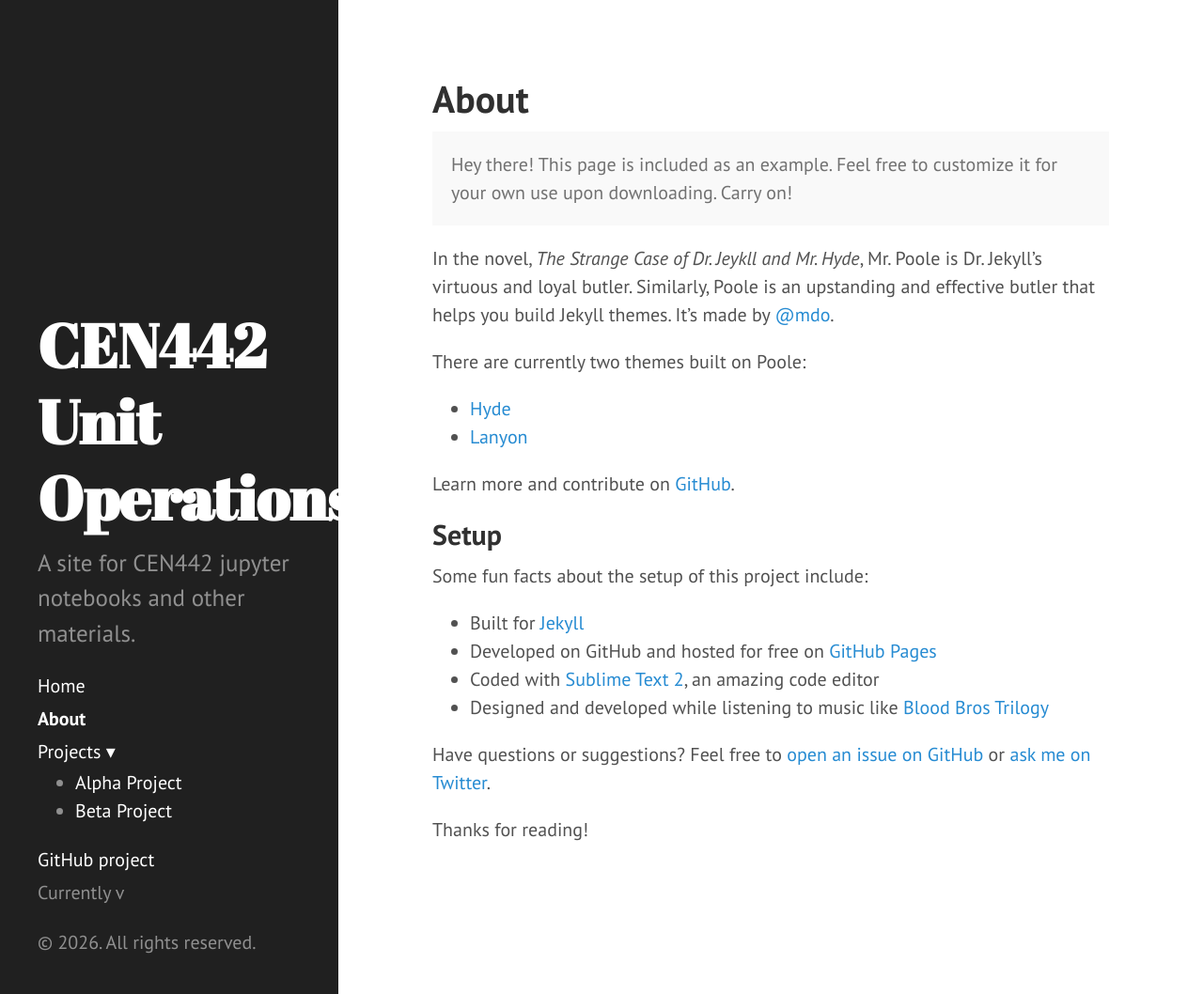
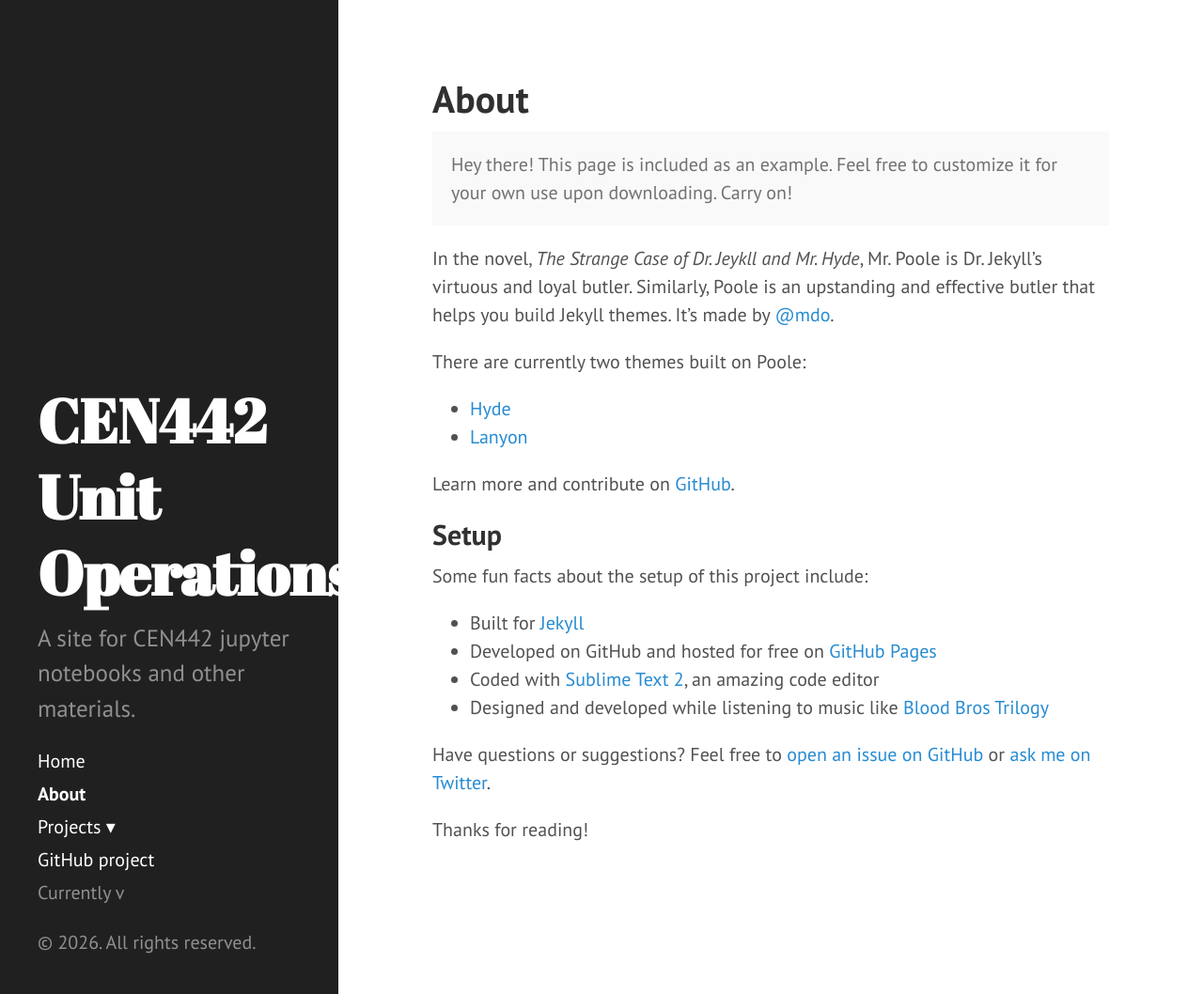
Before and after one commit to caaponte-su/CEN442, a Jekyll site: the page built from docs/about.md, in a window 1280 px wide and 1058 px high. Shown: the whole window at 94% size. Built offline with Jekyll 4.4.1, drawn with Linux system fonts in a browser that asks for light colours.

Commit message:
Update hyde.css

```diff
--- a/docs/public/css/hyde.css
+++ b/docs/public/css/hyde.css
@@ -68,6 +68,25 @@ html {
     width: 18rem;
     text-align: left;
   }
+}
+
+
+/* Hide submenu by default */
+.sidebar-dropdown .dropdown-menu {
+  display: none;
+  list-style: none;
+  padding-left: 1.5rem;
+  margin-top: 0.5rem;
+}
+
+/* Show submenu when active */
+.sidebar-dropdown.active .dropdown-menu {
+  display: block;
+}
+
+/* Style the dropdown toggle link */
+.sidebar-dropdown .dropdown-toggle {
+  cursor: pointer;
 }
 
 /* Sidebar links */
```
